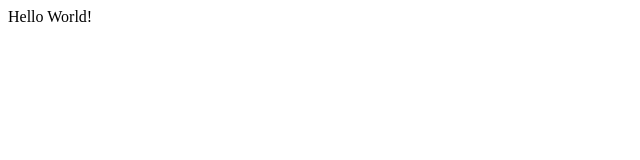
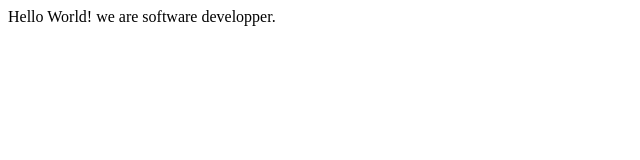
Before and after one commit to Mithi-code/MicroverseProject3, a plain HTML site: page index.html in a window 1280 px wide. Shown: the whole page, without its empty margins (0-640 px from the left). Drawn offline with Linux system fonts and the light colour scheme.

Commit message:
added content

```diff
--- a/index.html
+++ b/index.html
@@ -10,7 +10,7 @@
     <script src="https://cdn.freecodecamp.org/testable-projects-fcc/v1/bundle.js"></script>
 
 
-    Hello World!
+    Hello World! we are software developper.
 
     <script  src="js/index.js"></script>
   </body>
```
